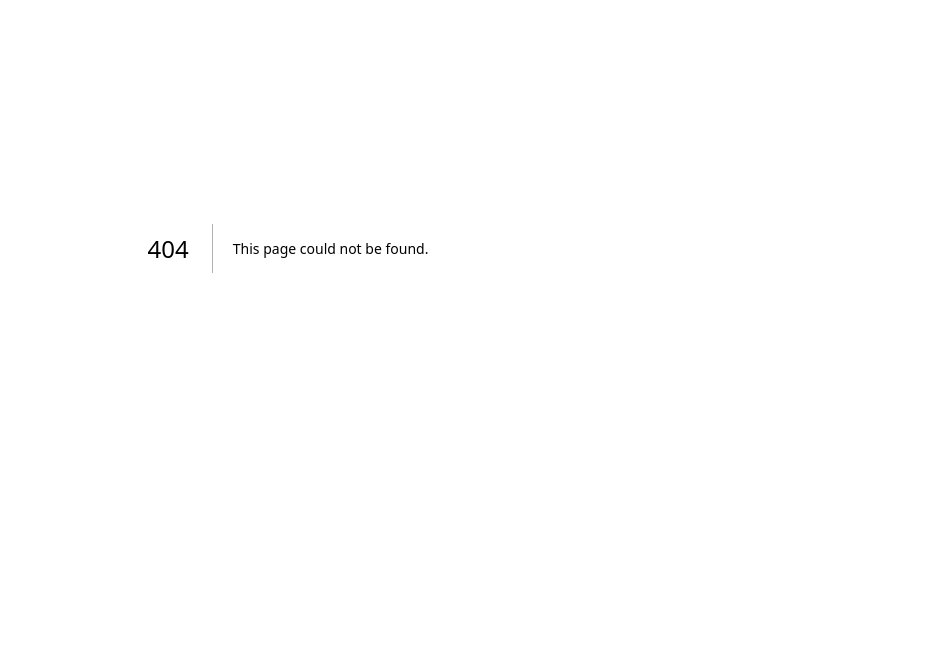
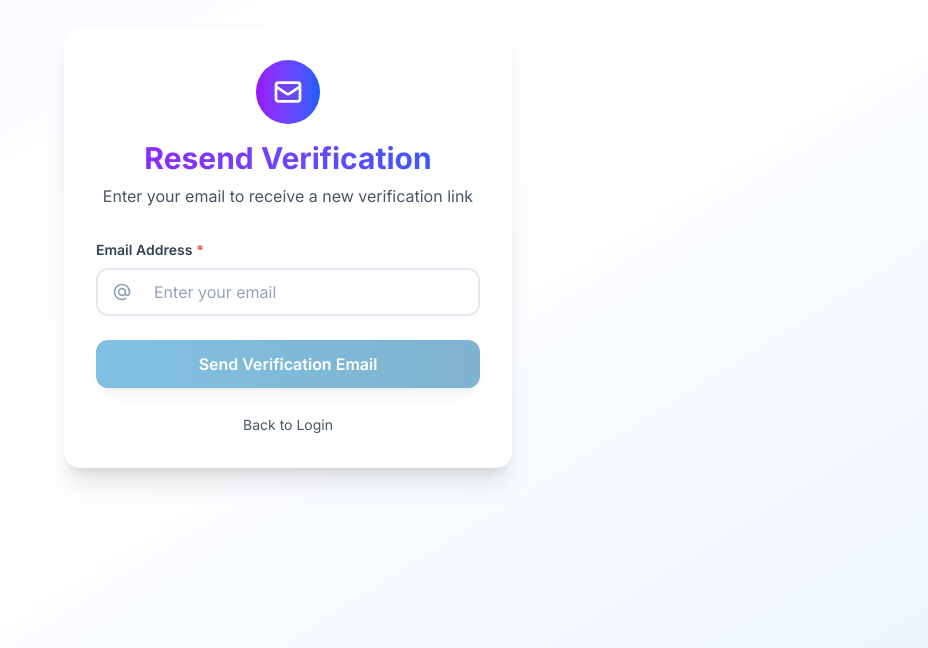
Before and after one commit to TalentsPal/TalentsPal, a Next.js app in the folder frontend/: page /resend-verification in a window 1280 px wide. Before the commit this address had no page. Shown: the part 152-800 px from the top of the page, without its empty margins (352-1280 px from the left). Built offline with nearby package versions, Linux system fonts and the light colour scheme.

Commit message:
Add resend verification page

```diff
--- /dev/null
+++ b/frontend/src/app/resend-verification/page.tsx
@@ -0,0 +1,159 @@
+'use client';
+
+import { useState, useEffect } from 'react';
+import { useRouter } from 'next/navigation';
+import { motion } from 'framer-motion';
+import Input from '@/components/ui/Input';
+import Button from '@/components/ui/Button';
+
+export default function ResendVerificationPage() {
+  const router = useRouter();
+  const [email, setEmail] = useState('');
+  const [isLoading, setIsLoading] = useState(false);
+  const [message, setMessage] = useState<{ type: 'success' | 'error'; text: string } | null>(null);
+  const [countdown, setCountdown] = useState(0);
+
+  // Countdown effect
+  useEffect(() => {
+    if (countdown > 0) {
+      const timer = setTimeout(() => setCountdown(countdown - 1), 1000);
+      return () => clearTimeout(timer);
+    }
+  }, [countdown]);
+
+  const handleSubmit = async (e: React.FormEvent) => {
+    e.preventDefault();
+
+    if (countdown > 0) {
+      return; // Prevent submission if countdown is active
+    }
+
+    setIsLoading(true);
+    setMessage(null);
+
+    try {
+      const response = await fetch('http://localhost:5000/api/auth/resend-verification', {
+        method: 'POST',
+        headers: {
+          'Content-Type': 'application/json',
+        },
+        body: JSON.stringify({ email }),
+      });
+
+      const data = await response.json();
+
+      if (response.ok && data.success) {
+        setMessage({
+          type: 'success',
+          text: data.message || 'Verification email sent successfully! Please check your inbox.',
+        });
+        setEmail('');
+        setCountdown(60); // Set 60 second countdown
+      } else {
+        setMessage({
+          type: 'error',
+          text: data.message || 'Failed to send verification email. Please try again.',
+        });
+      }
+    } catch (error) {
+      console.error('Resend verification error:', error);
+      setMessage({
+        type: 'error',
+        text: 'An error occurred. Please try again later.',
+      });
+    } finally {
+      setIsLoading(false);
+    }
+  };
+
+  return (
+    <div className="min-h-screen bg-gradient-to-br from-purple-50 via-white to-blue-50 flex items-center justify-center p-4">
+      <motion.div
+        initial={{ opacity: 0, y: 20 }}
+        animate={{ opacity: 1, y: 0 }}
+        className="max-w-md w-full bg-white rounded-2xl shadow-xl p-8"
+      >
+        <div className="text-center mb-8">
+          <div className="w-16 h-16 mx-auto mb-4 bg-gradient-to-r from-purple-600 to-blue-600 rounded-full flex items-center justify-center">
+            <svg
+              className="w-8 h-8 text-white"
+              fill="none"
+              stroke="currentColor"
+              viewBox="0 0 24 24"
+            >
+              <path
+                strokeLinecap="round"
+                strokeLinejoin="round"
+                strokeWidth={2}
+                d="M3 8l7.89 5.26a2 2 0 002.22 0L21 8M5 19h14a2 2 0 002-2V7a2 2 0 00-2-2H5a2 2 0 00-2 2v10a2 2 0 002 2z"
+              />
+            </svg>
+          </div>
+          <h1 className="text-3xl font-bold bg-gradient-to-r from-purple-600 to-blue-600 bg-clip-text text-transparent mb-2">
+            Resend Verification
+          </h1>
+          <p className="text-gray-600">
+            Enter your email to receive a new verification link
+          </p>
+        </div>
+
+        {message && (
+          <motion.div
+            initial={{ opacity: 0, y: -10 }}
+            animate={{ opacity: 1, y: 0 }}
+            className={`mb-6 p-4 rounded-lg ${
+              message.type === 'success'
+                ? 'bg-green-50 border border-green-200 text-green-800'
+                : 'bg-red-50 border border-red-200 text-red-800'
+            }`}
+          >
+            <p className="text-sm">{message.text}</p>
+          </motion.div>
+        )}
+
+        <form onSubmit={handleSubmit} className="space-y-6">
+          <Input
+            label="Email Address"
+            type="email"
+            value={email}
+            onChange={(e) => setEmail(e.target.value)}
+            placeholder="Enter your email"
+            required
+            icon={
+              <svg className="w-5 h-5" fill="none" stroke="currentColor" viewBox="0 0 24 24">
+                <path
+                  strokeLinecap="round"
+                  strokeLinejoin="round"
+                  strokeWidth={2}
+                  d="M16 12a4 4 0 10-8 0 4 4 0 008 0zm0 0v1.5a2.5 2.5 0 005 0V12a9 9 0 10-9 9m4.5-1.206a8.959 8.959 0 01-4.5 1.207"
+                />
+              </svg>
+            }
+          />
+
+          <Button
+            type="submit"
+            className="w-full"
+            isLoading={isLoading}
+            disabled={isLoading || !email || countdown > 0}
+          >
+            {countdown > 0
+              ? `Wait ${countdown} seconds to resend`
+              : isLoading
+                ? 'Sending...'
+                : 'Send Verification Email'}
+          </Button>
+        </form>
+
+        <div className="mt-6 text-center space-y-2">
+          <button
+            onClick={() => router.push('/login')}
+            className="text-sm text-gray-600 hover:text-purple-600 transition-colors"
+          >
+            Back to Login
+          </button>
+        </div>
+      </motion.div>
+    </div>
+  );
+}
```
